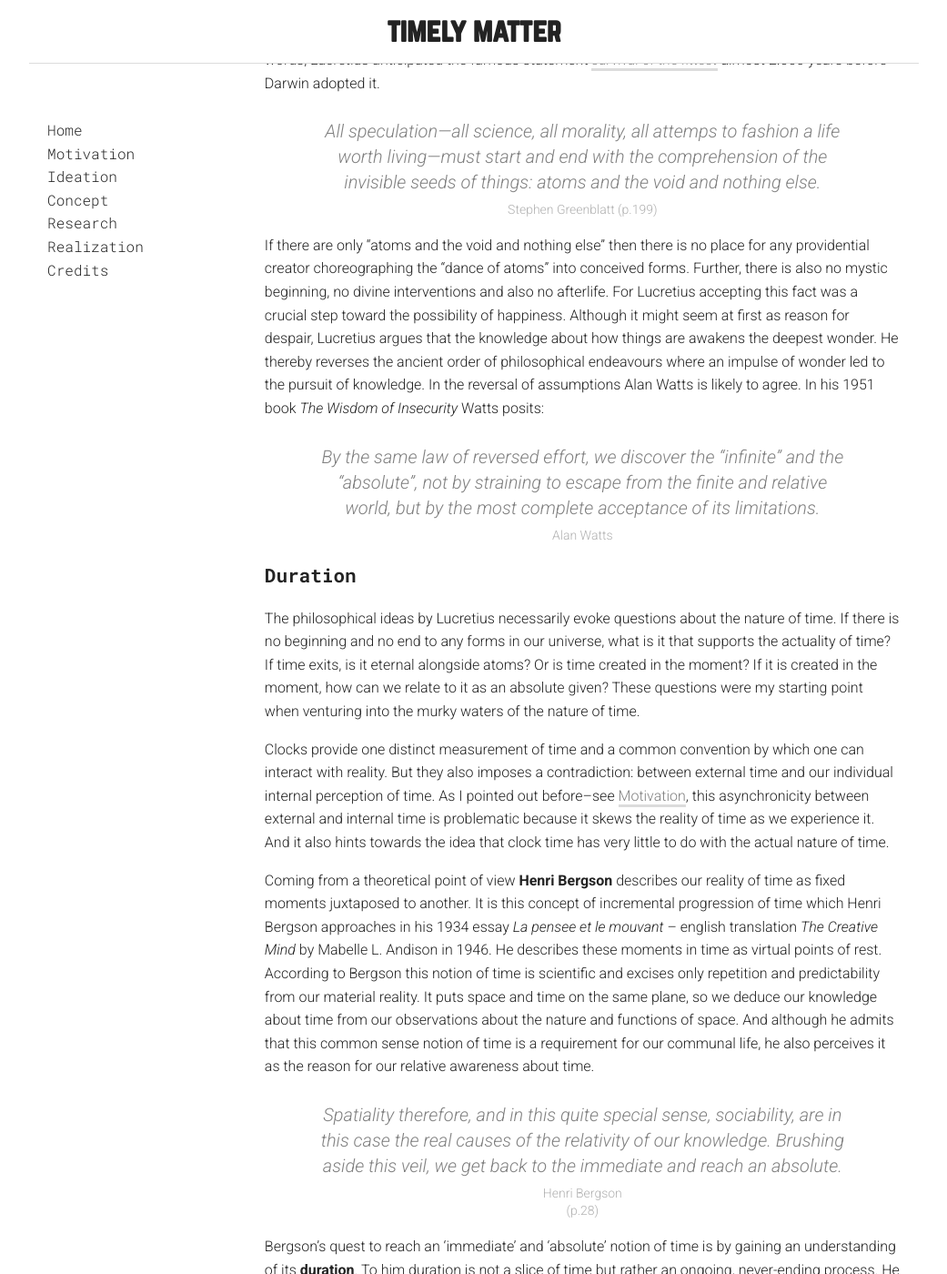
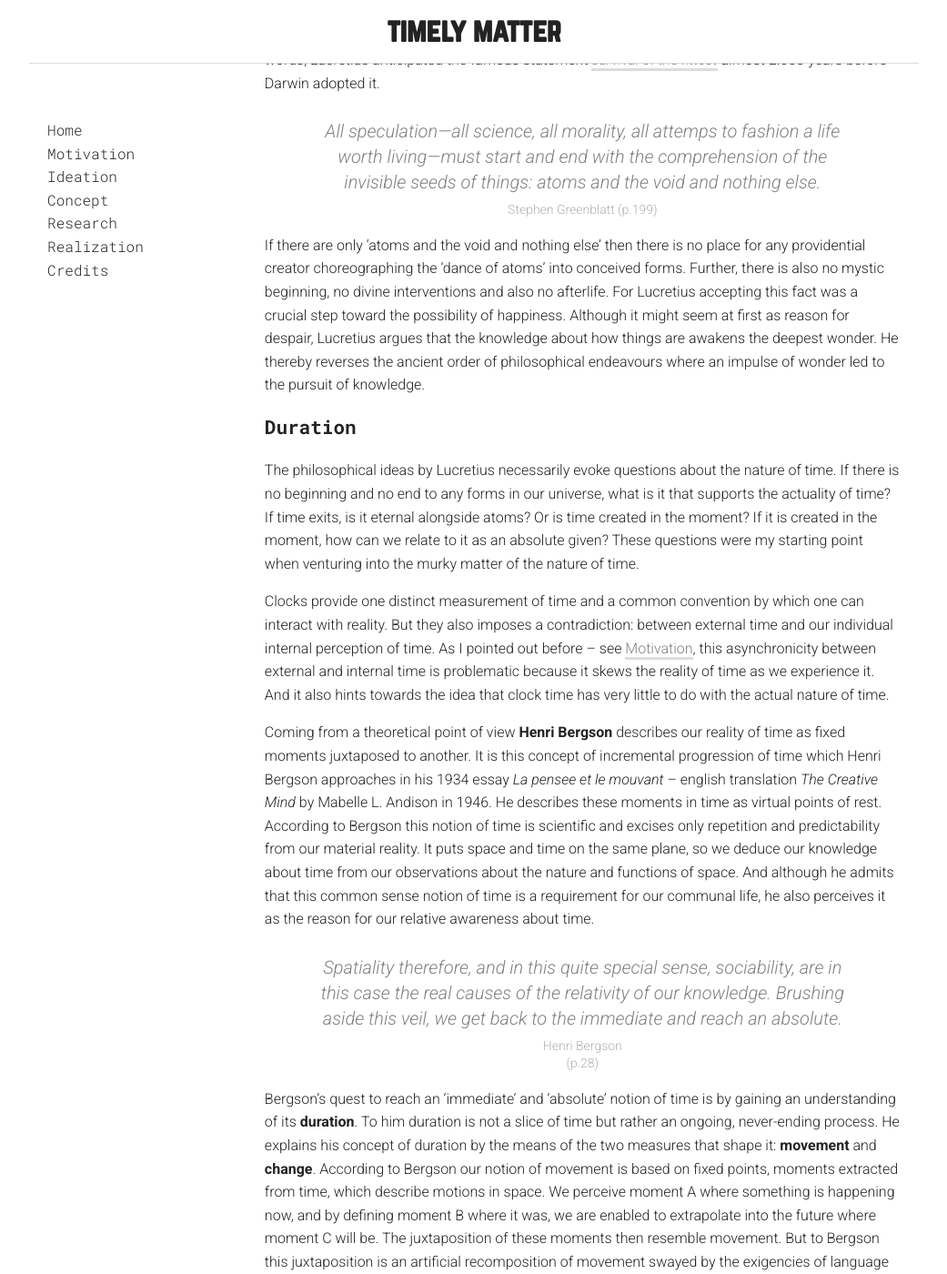
Before and after one commit to davidbeermann/timely-matter, a Jekyll site: the page built from concept/index.md, in a window 1280 px wide and 1400 px high, scrolled down 2634 px. Shown: the whole window at 91% size, without its empty margins (119-1160 px from the left). Built offline with Jekyll 4.4.1, drawn with Linux system fonts in a browser that asks for light colours.

Commit message:
text corrections

```diff
--- a/concept/index.md
+++ b/concept/index.md
@@ -60,17 +60,13 @@ Any arrangement of particles is the result of a perpetual process of trial and e
 > Stephen Greenblatt
 > (p.199)
 
-If there are only "atoms and the void and nothing else" then there is no place for any providential creator choreographing the "dance of atoms" into conceived forms. Further, there is also no mystic beginning, no divine interventions and also no afterlife. For Lucretius accepting this fact was a crucial step toward the possibility of happiness. Although it might seem at first as reason for despair, Lucretius argues that the knowledge about how things are awakens the deepest wonder. He thereby reverses the ancient order of philosophical endeavours where an impulse of wonder led to the pursuit of knowledge. In the reversal of assumptions Alan Watts is likely to agree. In his 1951 book *The Wisdom of Insecurity* Watts posits:
-
-> By the same law of reversed effort, we discover the "infinite" and the "absolute", not by straining to escape from the finite and relative world, but by the most complete acceptance of its limitations.
->
-> Alan Watts
+If there are only 'atoms and the void and nothing else' then there is no place for any providential creator choreographing the 'dance of atoms' into conceived forms. Further, there is also no mystic beginning, no divine interventions and also no afterlife. For Lucretius accepting this fact was a crucial step toward the possibility of happiness. Although it might seem at first as reason for despair, Lucretius argues that the knowledge about how things are awakens the deepest wonder. He thereby reverses the ancient order of philosophical endeavours where an impulse of wonder led to the pursuit of knowledge.
 
 ## Duration
 
-The philosophical ideas by Lucretius necessarily evoke questions about the nature of time. If there is no beginning and no end to any forms in our universe, what is it that supports the actuality of time? If time exits, is it eternal alongside atoms? Or is time created in the moment? If it is created in the moment, how can we relate to it as an absolute given? These questions were my starting point when venturing into the murky waters of the nature of time.
+The philosophical ideas by Lucretius necessarily evoke questions about the nature of time. If there is no beginning and no end to any forms in our universe, what is it that supports the actuality of time? If time exits, is it eternal alongside atoms? Or is time created in the moment? If it is created in the moment, how can we relate to it as an absolute given? These questions were my starting point when venturing into the murky matter of the nature of time.
 
-Clocks provide one distinct measurement of time and a common convention by which one can interact with reality. But they also imposes a contradiction: between external time and our individual internal perception of time. As I pointed out before–see [Motivation]({{ "/motivation/" | prepend: site.baseurl }}), this asynchronicity between external and internal time is problematic because it skews the reality of time as we experience it. And it also hints towards the idea that clock time has very little to do with the actual nature of time.
+Clocks provide one distinct measurement of time and a common convention by which one can interact with reality. But they also imposes a contradiction: between external time and our individual internal perception of time. As I pointed out before – see [Motivation]({{ "/motivation/" | prepend: site.baseurl }}), this asynchronicity between external and internal time is problematic because it skews the reality of time as we experience it. And it also hints towards the idea that clock time has very little to do with the actual nature of time.
 
 Coming from a theoretical point of view **Henri Bergson** describes our reality of time as fixed moments juxtaposed to another. It is this concept of incremental progression of time which Henri Bergson approaches in his 1934 essay *La pensee et le mouvant* – english translation *The Creative Mind* by Mabelle L. Andison in 1946. He describes these moments in time as virtual points of rest. According to Bergson this notion of time is scientific and excises only repetition and predictability from our material reality. It puts space and time on the same plane, so we deduce our knowledge about time from our observations about the nature and functions of space. And although he admits that this common sense notion of time is a requirement for our communal life, he also perceives it as the reason for our relative awareness about time.
 
```
